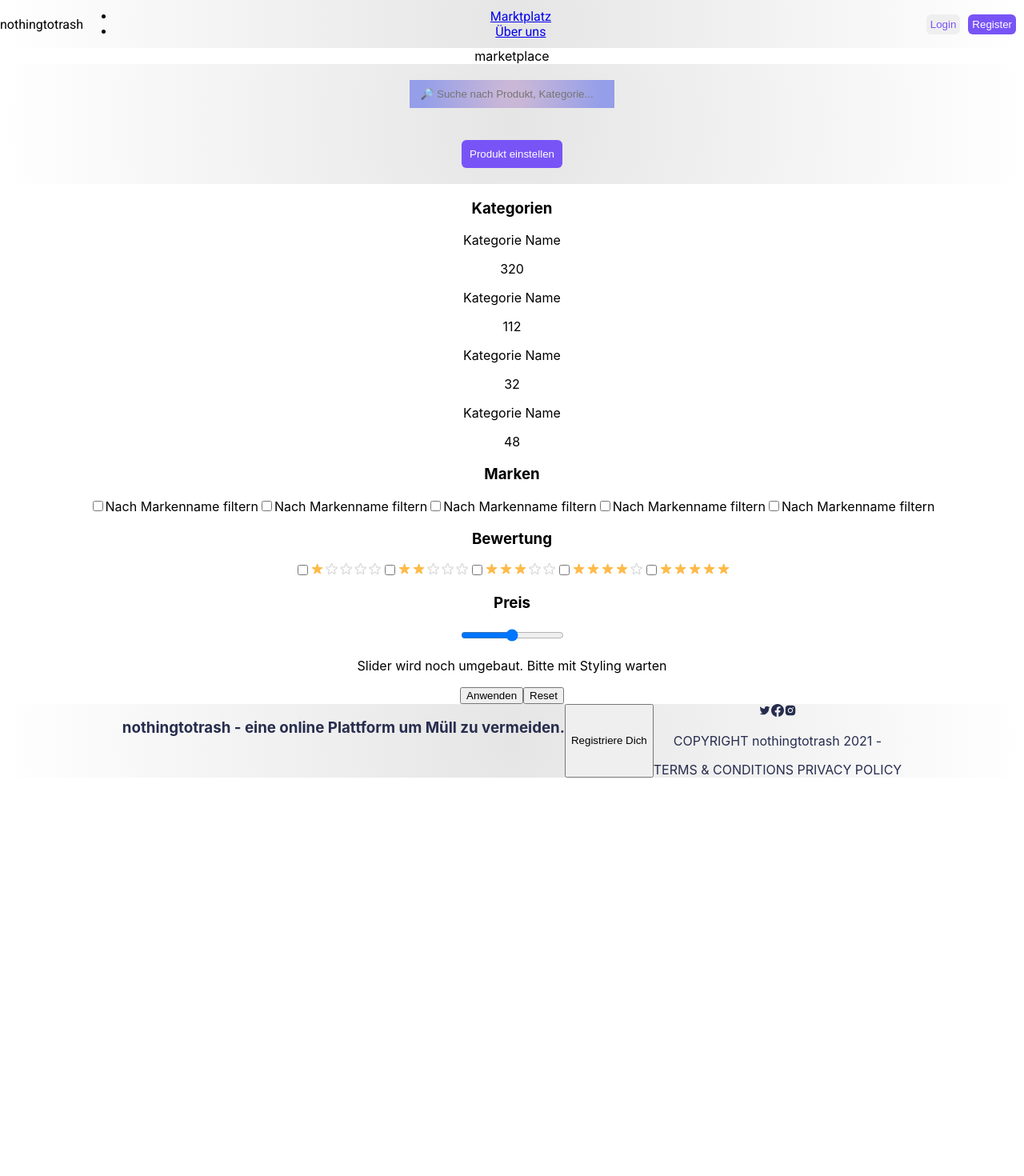
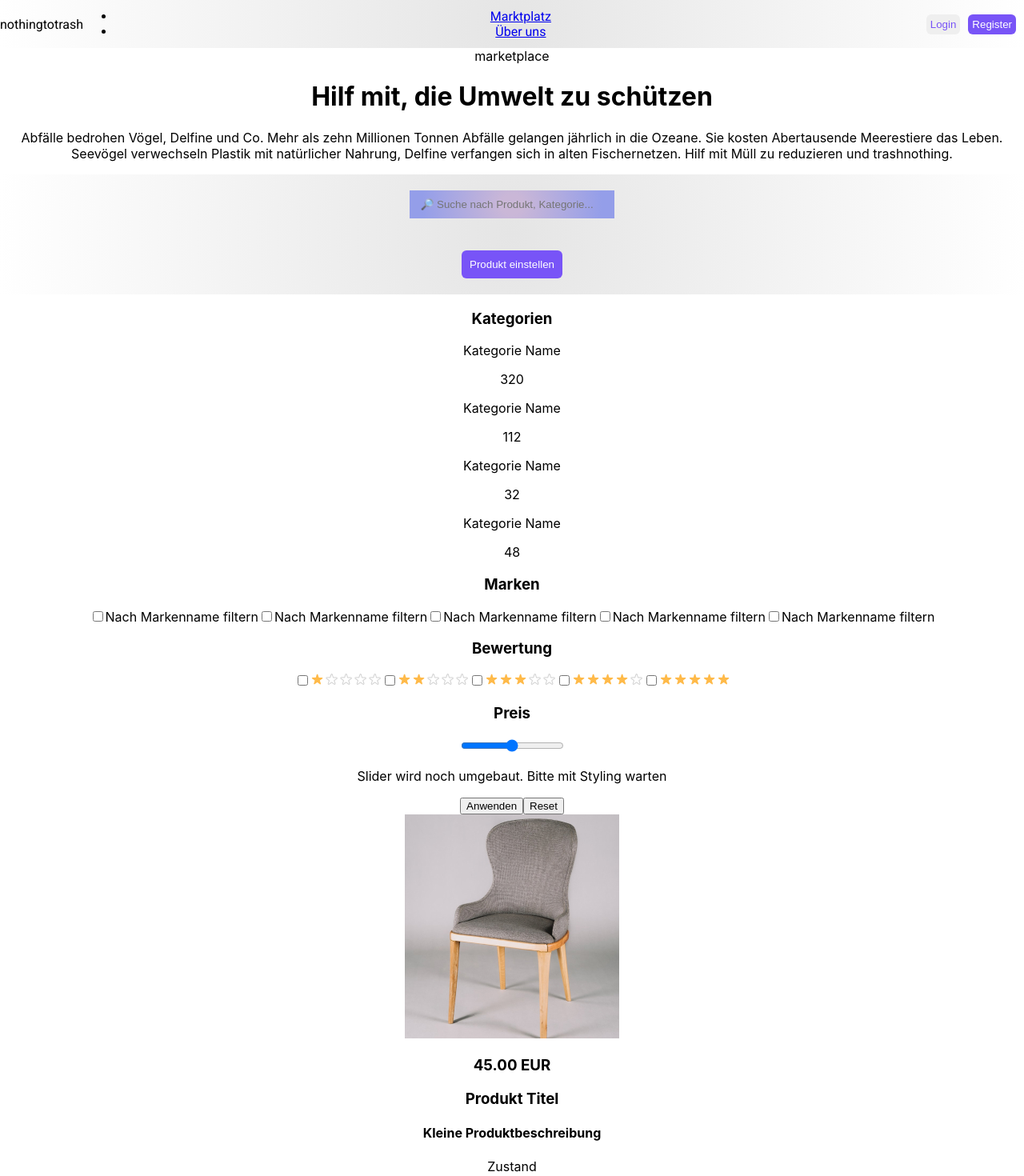
Before and after one commit to StephanPagel/nothing_to_trash, a React (Create React App) app in the folder frontend/: page /marketplace in a window 1280 px wide. Shown: the top 1470 px of the page at 80% size. Before the commit the page ends 972 px from the top, so only its background shows below. Built offline with nearby package versions, Linux system fonts and the light colour scheme.

Commit message:
jsx marketplace component herosection

```diff
--- /dev/null
+++ b/frontend/src/components/HeroSection.jsx
@@ -0,0 +1,16 @@
+const HeroSection = () => {
+    return (
+      <div>
+        <h1>Hilf mit, die Umwelt zu schützen</h1>
+        <p>
+          Abfälle bedrohen Vögel, Delfine und Co. Mehr als zehn Millionen Tonnen
+          Abfälle gelangen jährlich in die Ozeane. Sie kosten Abertausende
+          Meerestiere das Leben. Seevögel verwechseln Plastik mit natürlicher
+          Nahrung, Delfine verfangen sich in alten Fischernetzen. Hilf mit Müll
+          zu reduzieren und trashnothing.
+        </p>
+      </div>
+    );
+}
+
+export default HeroSection;
--- a/frontend/src/pages/home.jsx
+++ b/frontend/src/pages/home.jsx
@@ -1,17 +1,11 @@
 import React from 'react'
+import HeroSection from '../components/HeroSection';
 import './home.scss';
 
 export default function home() {
     return (
       <div className="home">
-        <h1>Hilf mit, die Umwelt zu schützen</h1>
-        <p>
-          Abfälle bedrohen Vögel, Delfine und Co. Mehr als zehn Millionen Tonnen
-          Abfälle gelangen jährlich in die Ozeane. Sie kosten Abertausende
-          Meerestiere das Leben. Seevögel verwechseln Plastik mit natürlicher
-          Nahrung, Delfine verfangen sich in alten Fischernetzen. Hilf mit Müll
-          zu reduzieren und trashnothing.
-        </p>
+        <HeroSection />
         <button>Starte jetzt!</button>
 
       </div>
--- a/frontend/src/pages/marketplace.jsx
+++ b/frontend/src/pages/marketplace.jsx
@@ -1,13 +1,17 @@
 import React from 'react'
+import HeroSection from '../components/HeroSection'
 import Searchbar from '../components/Searchbar'
 import Sidebar from '../components/Sidebar'
+import ProductCard from '../components/ProductCard'
 import "./marketplace.scss"
 
 export default function marketplace() {
     return (
         <div className="marketplace">marketplace
+        <HeroSection />
         <Searchbar />
         <Sidebar />
+        <ProductCard />
         </div>
     )
 }
```
